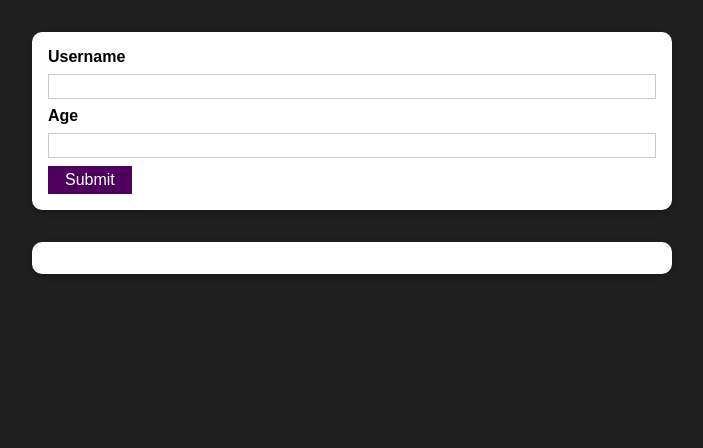
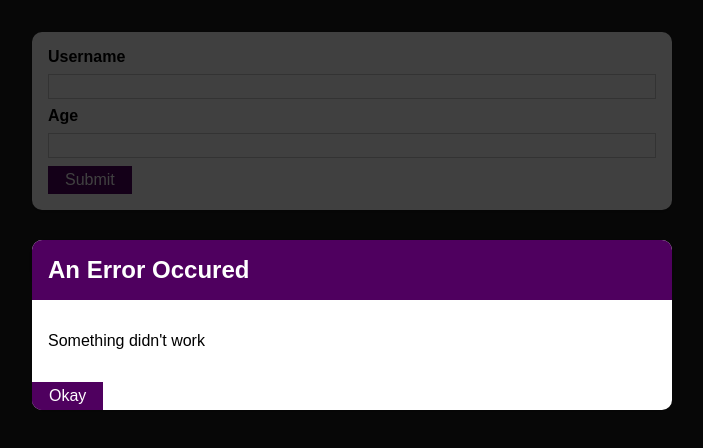
Before and after one commit to dwikbtn/user-validation-react-basic, a React (Create React App) app: page / in a window 1280 px wide. Shown: the top 448 px of the page, without its empty margins (288-991 px from the left). Built offline with nearby package versions, Linux system fonts and the light colour scheme.

Commit message:
adding modal

```diff
--- /dev/null
+++ b/src/components/UI/ErrorModal.js
@@ -0,0 +1,27 @@
+import React from "react";
+import Card from "./Card";
+import Button from "./Button";
+
+import classes from "./errorModal.module.css";
+
+const ErrorModal = (props) => {
+  return (
+    <>
+      <div className={classes.backdrop}>
+        <Card className={classes.modal}>
+          <header className={classes.header}>
+            <h2>{props.title}</h2>
+          </header>
+          <div className={classes.content}>
+            <p>{props.message}</p>
+          </div>
+          <footer className={classes.action}>
+            <Button>Okay</Button>
+          </footer>
+        </Card>
+      </div>
+    </>
+  );
+};
+
+export default ErrorModal;
--- /dev/null
+++ b/src/components/UI/errorModal.module.css
@@ -0,0 +1,45 @@
+.backdrop {
+  position: fixed;
+  top: 0;
+  left: 0;
+  width: 100%;
+  height: 100vh;
+  z-index: 10;
+  background: rgba(0, 0, 0, 0.75);
+}
+
+.modal {
+  position: fixed;
+  top: 30vh;
+  left: 10%;
+  width: 80%;
+  z-index: 100;
+  overflow: hidden;
+}
+
+.header {
+  background: #4f005f;
+  padding: 1rem;
+}
+
+.header h2 {
+  margin: 0;
+  color: white;
+}
+
+.content {
+  padding: 1rem;
+}
+
+.actions {
+  padding: 1rem;
+  display: flex;
+  justify-content: flex-end;
+}
+
+@media (min-width: 768px) {
+  .modal {
+    left: calc(50% - 20rem);
+    width: 40rem;
+  }
+}
--- a/src/components/Users/AddUser.js
+++ b/src/components/Users/AddUser.js
@@ -1,6 +1,7 @@
 import React, { useState } from "react";
 import Card from "../UI/Card";
 import Button from "../UI/Button";
+import ErrorModal from "../UI/ErrorModal";
 
 import classes from "./AddUser.module.css";
 
@@ -31,6 +32,8 @@
     setEnteredUserAge(e.target.value);
   };
   return (
+    <>
+      <ErrorModal title="An Error Occured" message="Something didn't work" />
       <Card className={classes.input}>
         <form onSubmit={addUserHandler}>
           <label htmlFor="username">Username</label>
@@ -50,6 +53,7 @@
           <Button type="submit">Submit</Button>
         </form>
       </Card>
+    </>
   );
 };
 
--- a/src/components/Users/UserList.js
+++ b/src/components/Users/UserList.js
@@ -1,5 +1,6 @@
 import React from "react";
 import Card from "../UI/Card";
+import ErrorModal from "../UI/ErrorModal";
 
 import classes from "./UserList.module.css";
 
```
Lines whose indentation alone changed are shown as unchanged.
